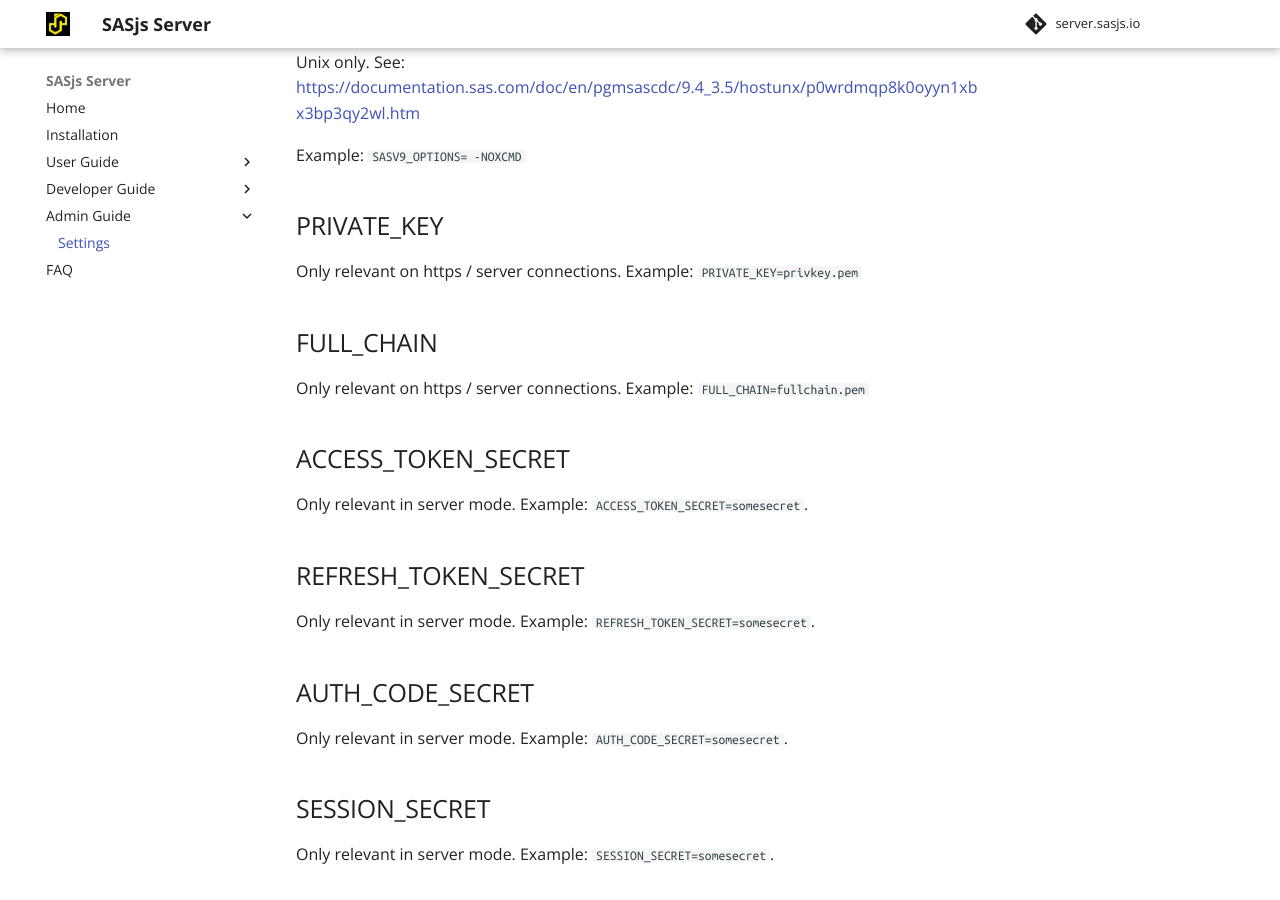
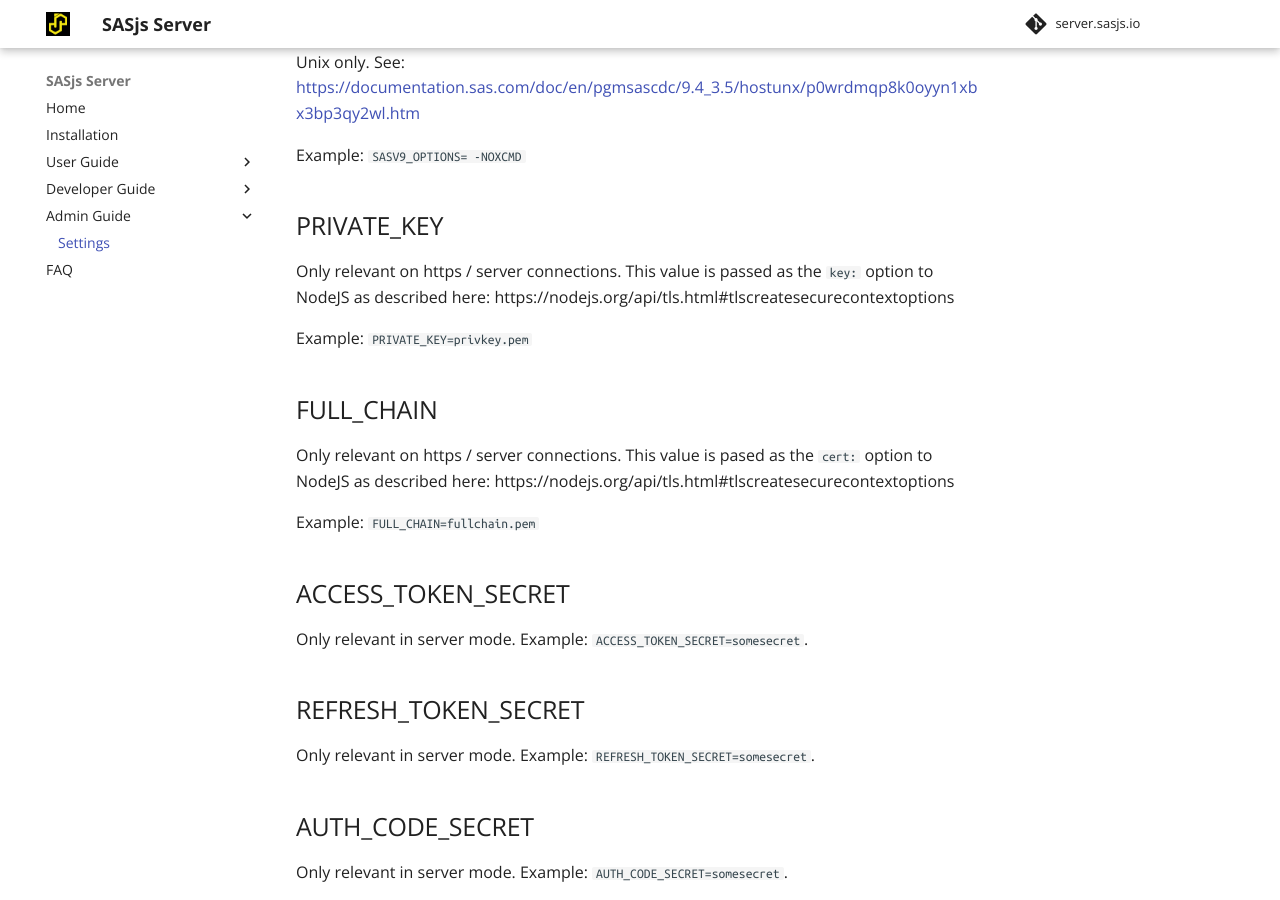
Before and after one commit to sasjs/server.sasjs.io, an MkDocs documentation site: the page built from docs/settings.md, in a window 1280 px wide and 900 px high, scrolled down 1992 px. Built offline with MkDocs 1.6.1 and Material for MkDocs 9.7.7, drawn with Linux system fonts in a browser that asks for light colours.

Commit message:
Update settings.md

```diff
--- a/docs/settings.md
+++ b/docs/settings.md
@@ -72,11 +72,13 @@
 Example: `SASV9_OPTIONS= -NOXCMD`
 
 ## PRIVATE_KEY
-Only relevant on https / server connections.
+Only relevant on https / server connections.  This value is passed as the `key:` option to NodeJS as described here:  https://nodejs.org/api/tls.html#tlscreatesecurecontextoptions
+
 Example: `PRIVATE_KEY=privkey.pem`
 
 ## FULL_CHAIN
-Only relevant on https / server connections.
+Only relevant on https / server connections.  This value is pased as the `cert:` option to NodeJS as described here: https://nodejs.org/api/tls.html#tlscreatesecurecontextoptions
+
 Example: `FULL_CHAIN=fullchain.pem`
 
 ## ACCESS_TOKEN_SECRET
```
